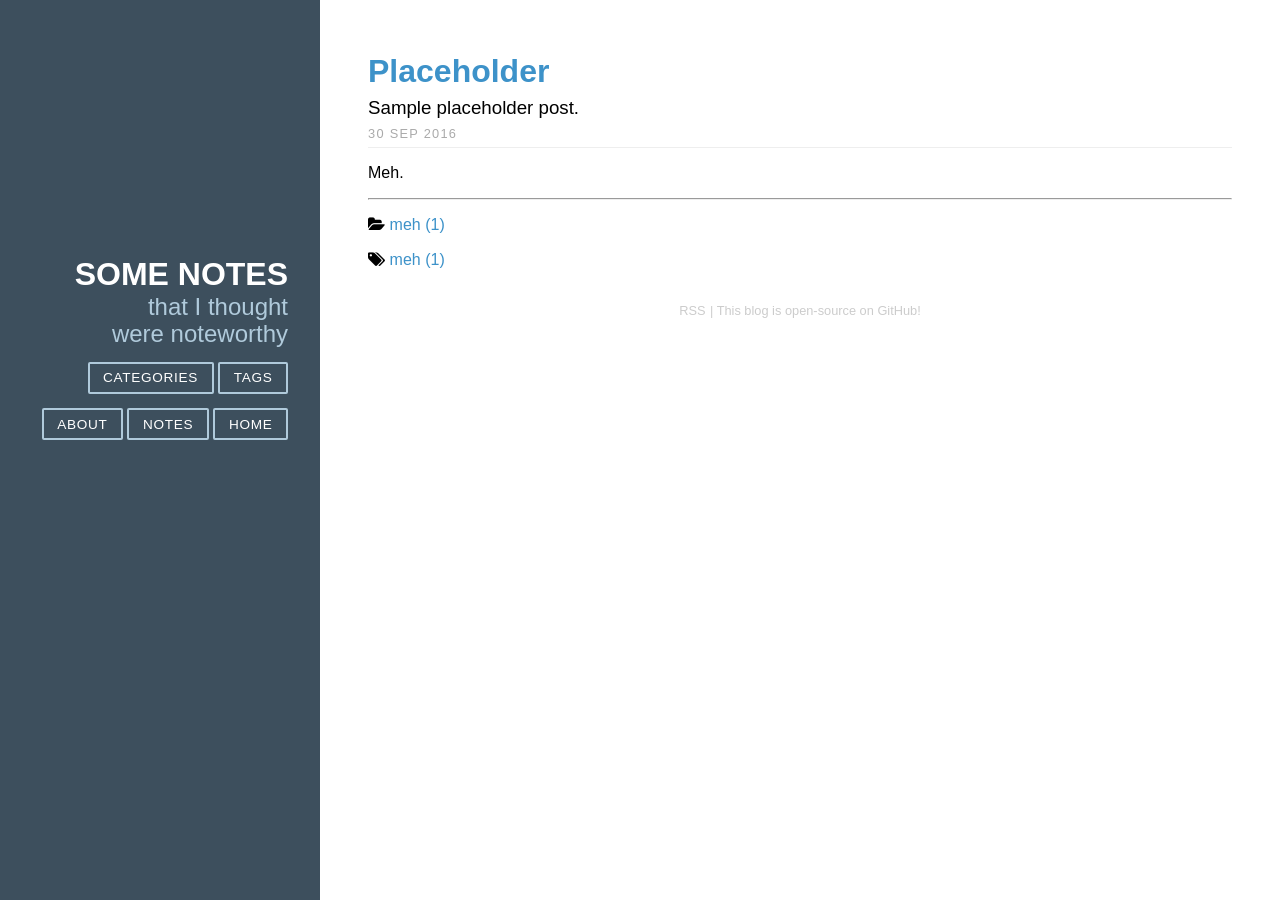
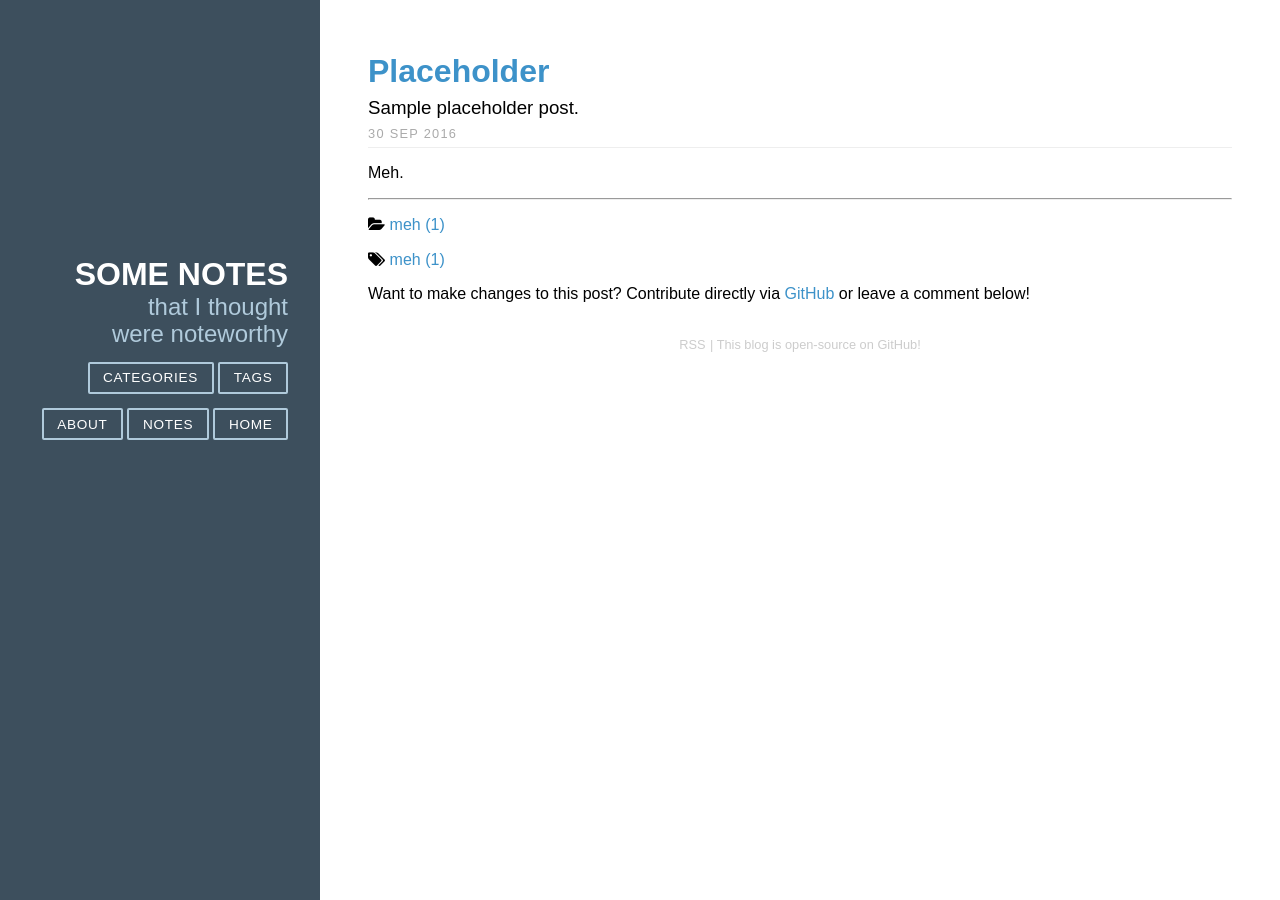
Before and after one commit to monaqvi/monaqvi.github.io, a Jekyll site: the page built from _posts/2016-09-30-placeholder.md, in a window 1280 px wide. Built offline with Jekyll 4.4.1, drawn with Linux system fonts in a browser that asks for light colours; nearby versions of some CDN libraries; comment, search, counter and statistics services are not loaded.

Commit message:
Add directions for contribs / comments

```diff
--- a/_layouts/post.html
+++ b/_layouts/post.html
@@ -43,6 +43,7 @@ layout: blog
       {% endunless %}
       </p>
     </div>
+    <p>Want to make changes to this post? Contribute directly via <a href="https://github.com/{{ site.github.owner_name }}/{{ site.github.owner_name }}.github.io/tree/master/{{ page.path }}">GitHub</a> or leave a comment below!</p>
 
     <!-- Post comments -->
     <div>
```
